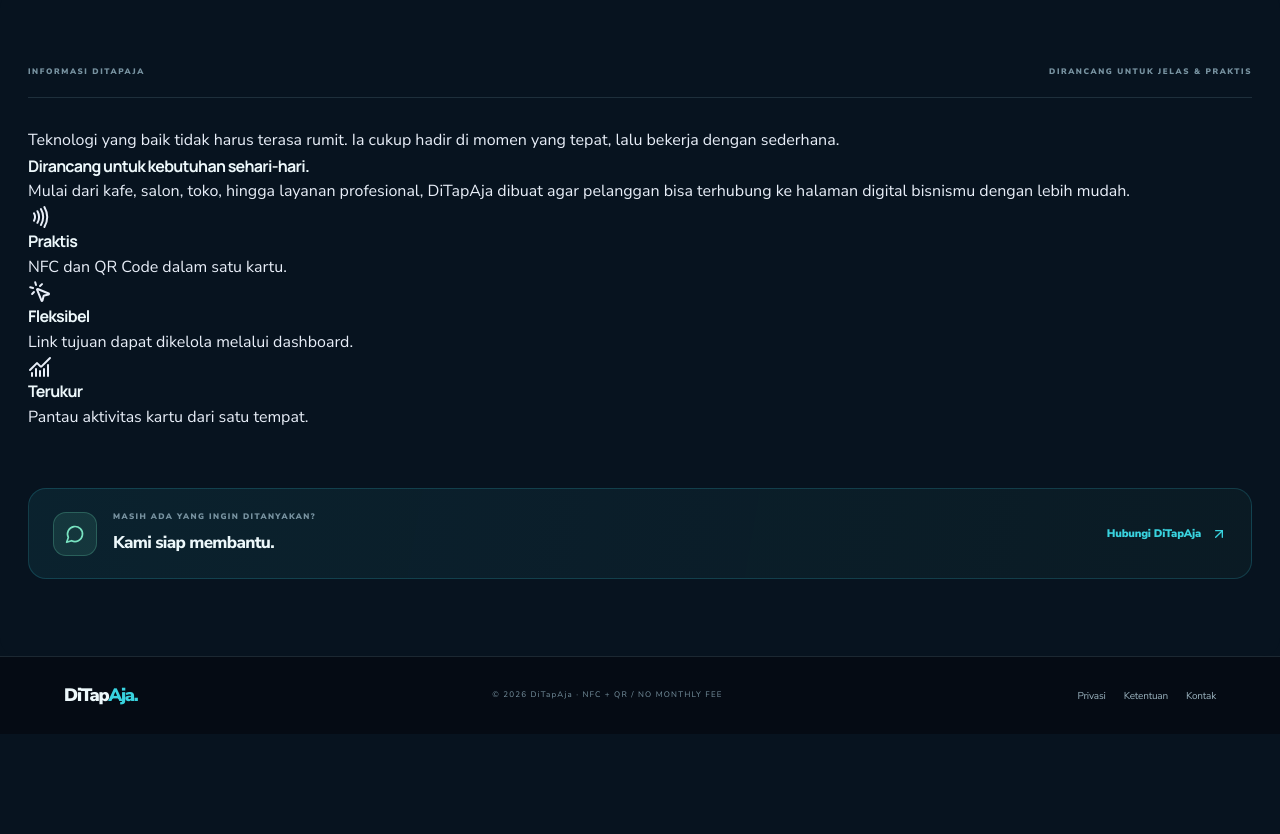
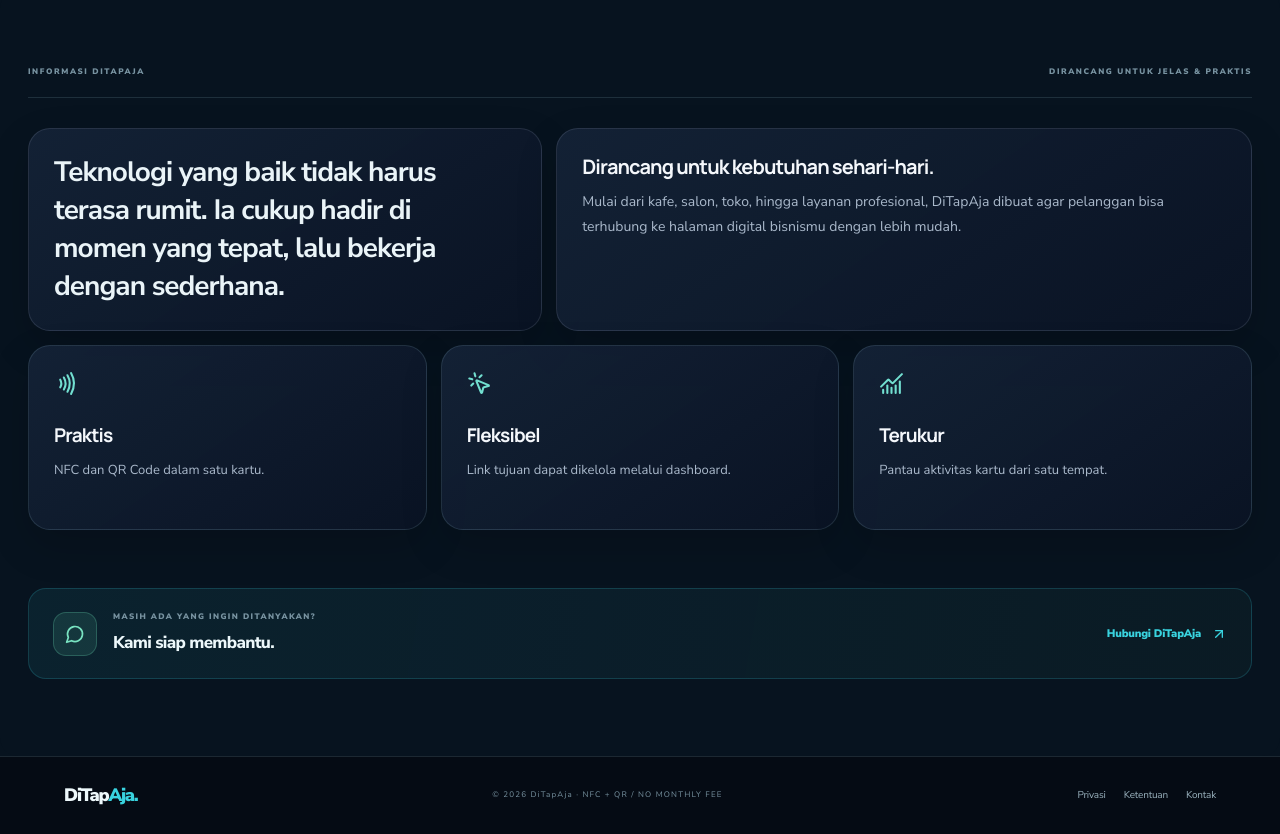
Before and after one commit to chanvianz-ui/ditapaja, a Next.js app: page /tentang in a window 1280 px wide. Shown: the part 800-1634 px from the top of the page. Before the commit the page ends 1534 px from the top, so only its background shows below. Built offline with nearby package versions, Linux system fonts and the light colour scheme.

Commit message:
Extend card layouts to about page content

```diff
--- a/app/components/info-page-cards.module.css
+++ b/app/components/info-page-cards.module.css
@@ -77,3 +77,20 @@
  .contentCards :global(.info-legal > h2) { padding:18px 18px 8px; }
  .contentCards :global(.info-legal > h2 + p) { padding:8px 18px 18px; }
 }
+
+.contentCards :global(.info-story) { display:grid; grid-template-columns:minmax(0,.85fr) minmax(0,1.15fr); gap:14px; }
+.contentCards :global(.info-story > .info-quote),
+.contentCards :global(.info-story > div),
+.contentCards :global(.info-value-grid > article) { min-width:0; padding:25px; border:1px solid rgba(148,163,184,.18); border-radius:22px; background:linear-gradient(145deg,rgba(20,34,55,.94),rgba(10,20,36,.96)); box-shadow:0 16px 42px rgba(0,0,0,.16); }
+.contentCards :global(.info-story > .info-quote) { display:flex; align-items:center; margin:0; color:#eaf4f8; font-size:clamp(19px,2.4vw,28px); font-weight:700; line-height:1.35; letter-spacing:-.035em; }
+.contentCards :global(.info-story h2) { margin:0 0 10px; color:#f4f7fb; font-size:20px; line-height:1.25; }
+.contentCards :global(.info-story p:not(.info-quote)) { margin:0; color:#aab9cb; font-size:14px; line-height:1.8; }
+.contentCards :global(.info-value-grid) { display:grid; grid-template-columns:repeat(3,minmax(0,1fr)); gap:14px; margin-top:14px; }
+.contentCards :global(.info-value-grid > article) { display:flex; flex-direction:column; align-items:flex-start; min-height:185px; }
+.contentCards :global(.info-value-grid > article > svg) { width:25px; height:25px; color:#72dfd0; }
+.contentCards :global(.info-value-grid h2) { margin:24px 0 8px; color:#f4f7fb; font-size:19px; }
+.contentCards :global(.info-value-grid p) { margin:0; color:#aab9cb; font-size:13px; line-height:1.7; }
+@media(max-width:760px) {
+ .contentCards :global(.info-story), .contentCards :global(.info-value-grid) { grid-template-columns:1fr; }
+ .contentCards :global(.info-value-grid > article) { min-height:0; }
+}
```
